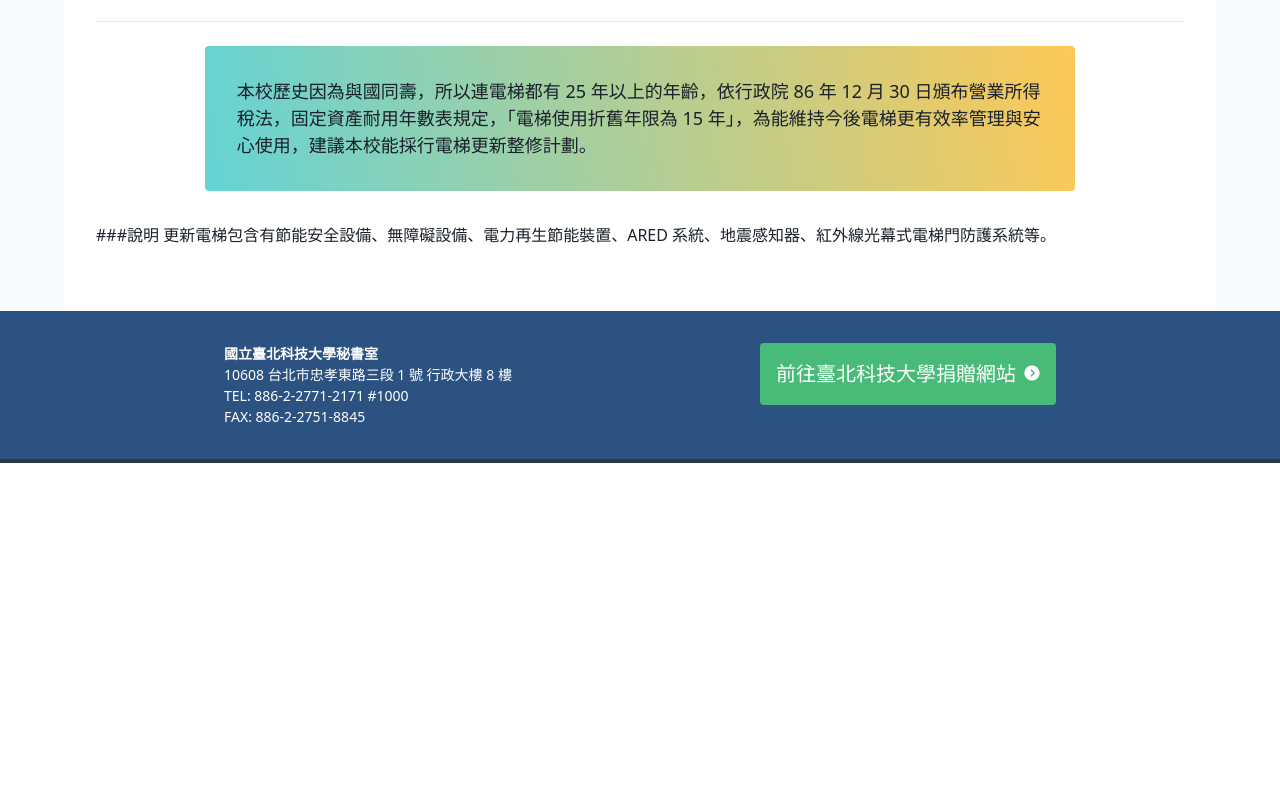
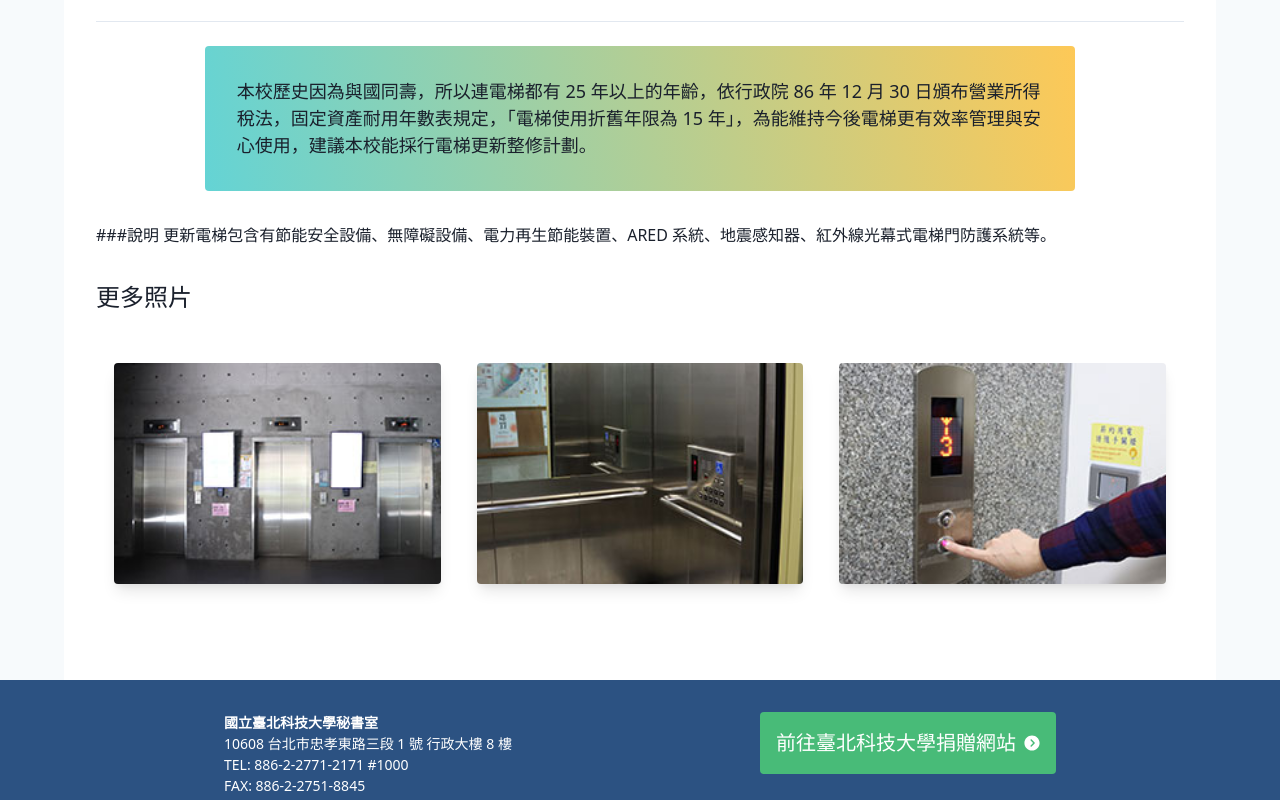
Before and after one commit to galearii/taipei-tech-construction-projects, a Gatsby site: page /in-progress/elevator-renewal in a window 1280 px wide. Shown: the part 596-1396 px from the top of the page. Before the commit the page ends 1059 px from the top, so only its background shows below. Built offline with nearby package versions, Linux system fonts and the light colour scheme; Gatsby itself is replaced by a stand-in of ours.

Commit message:
Finished content for in-progress part

```diff
--- a/src/pages/in-progress/elevator-renewal.md
+++ b/src/pages/in-progress/elevator-renewal.md
@@ -4,6 +4,10 @@ order: "K"
 floorArea: "無"
 cost: "2,750 萬元"
 schedule: "尚未動工"
+imageList:
+  - "/in-progress/elevator-renewal/doors"
+  - "/in-progress/elevator-renewal/interior"
+  - "/in-progress/elevator-renewal/panel"
 ---
 
 <div class="description">
```
Also changed, not shown: static/in-progress/elevator-renewal/doors-small.jpg (added), static/in-progress/elevator-renewal/doors.jpg (added), static/in-progress/elevator-renewal/interior-small.jpg (added), static/in-progress/elevator-renewal/interior.jpg (added), static/in-progress/elevator-renewal/panel-small.jpg (added), static/in-progress/elevator-renewal/panel.jpg (added).
